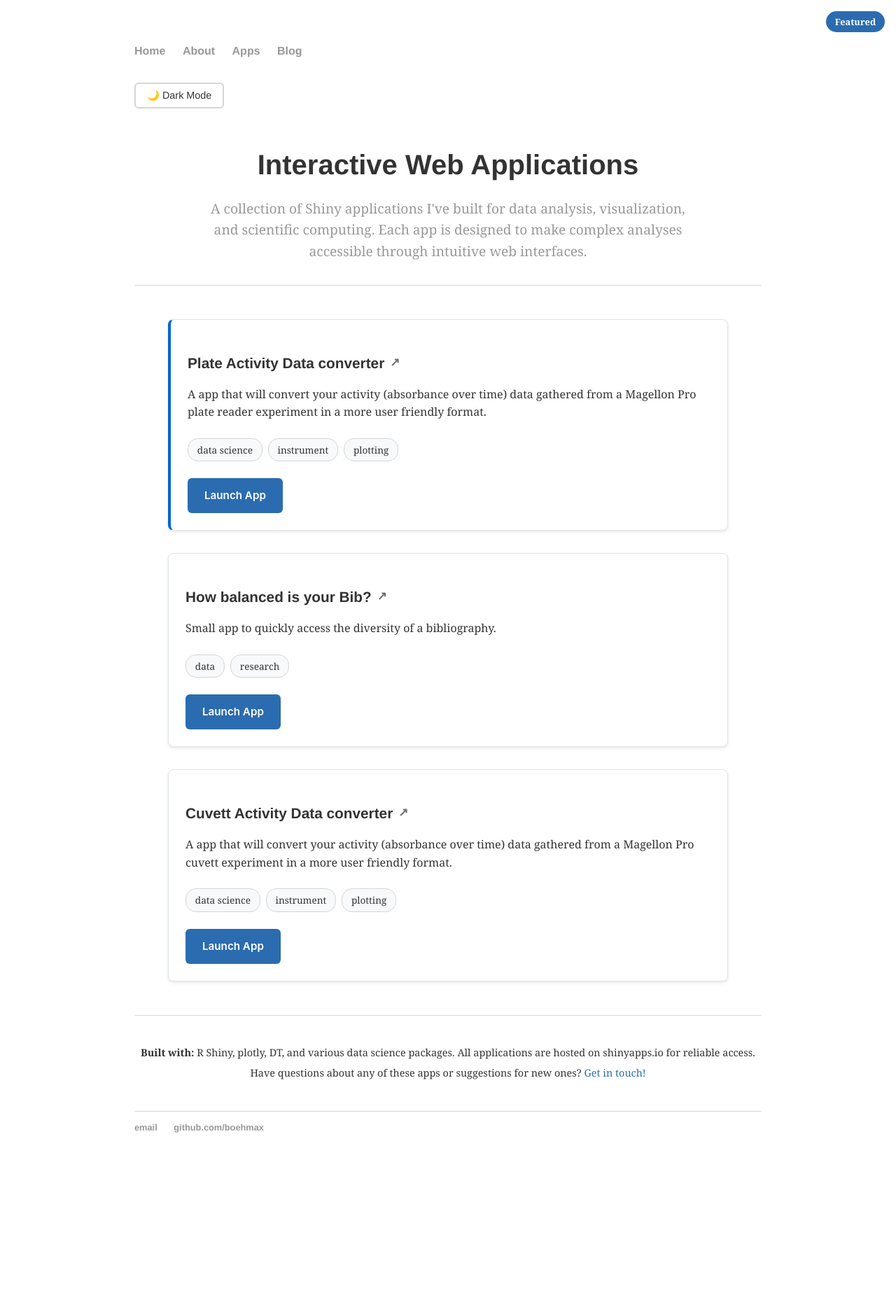
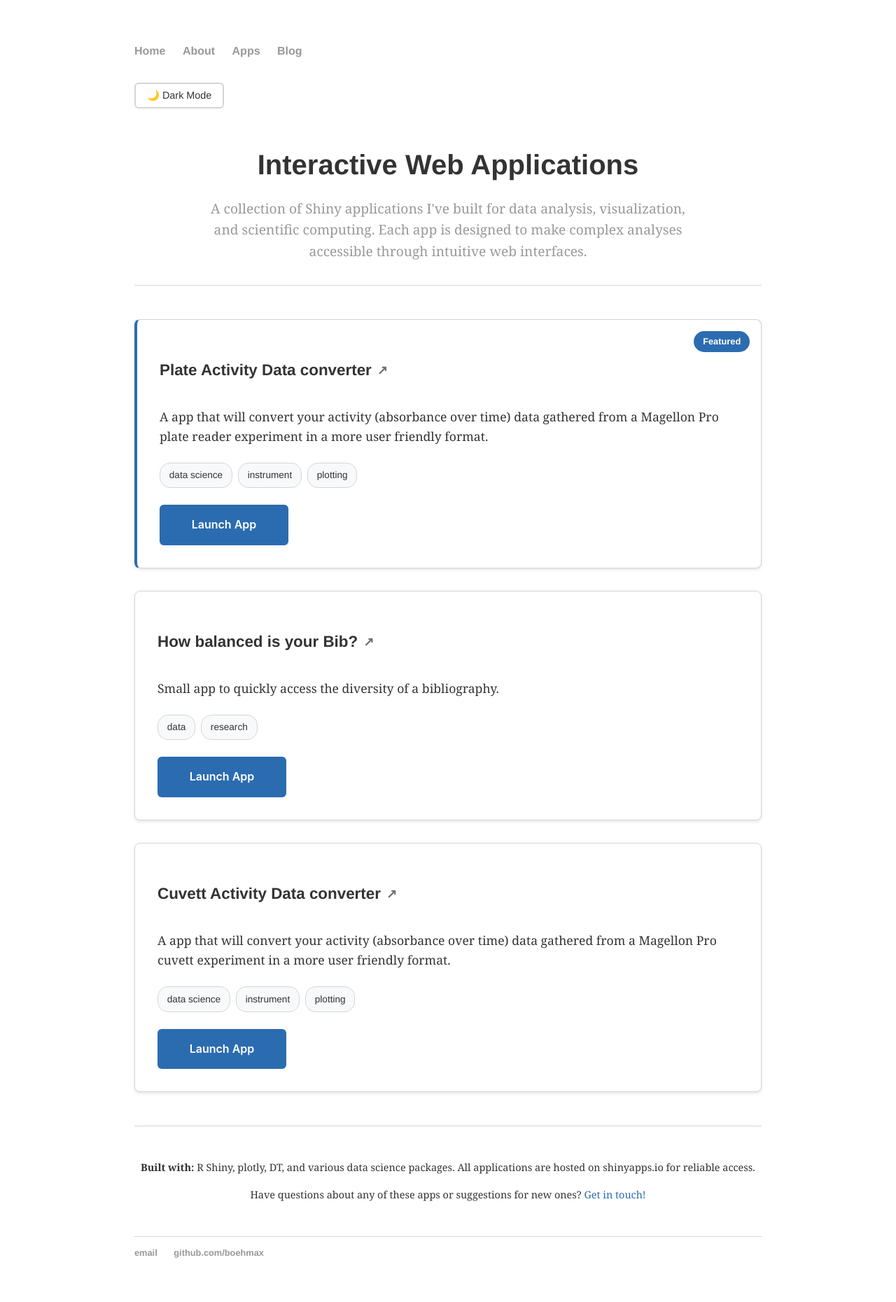
Before and after one commit to boehmax/boehmax.github.io, a Jekyll site: the page built from apps/index.html, in a window 1280 px wide. Shown: the whole page at 70% size. Built offline with Jekyll 4.4.1, drawn with Linux system fonts in a browser that asks for light colours; nearby versions of some CDN libraries; before the commit the page ends 1681 px from its top, so only the background shows below that.

Commit message:
Fix typos and enhance CSS for app layout
Corrected typos, improved spacing, and enhanced responsive design for app cards.

```diff
--- a/css/main.css
+++ b/css/main.css
@@ -1,4 +1,4 @@
-/* To prefent flashing */
+/* To prevent flashing */
 html:not([data-theme]) {
     visibility: hidden;
 }
@@ -15,6 +15,11 @@
     --border-color: #d5d5d5;
     --accent-color: #2b6cb0;
     --code-bg: #f8f9fa;
+    --success-color: #22c55e;
+    --warning-color: #f59e0b;
+    --error-color: #ef4444;
+    --shadow: rgba(0, 0, 0, 0.1);
+    --shadow-hover: rgba(0, 0, 0, 0.15);
 }
 
 [data-theme="dark"] {
@@ -24,6 +29,8 @@
     --border-color: #2d3748;
     --accent-color: #4fd1c7;
     --code-bg: #1a202c;
+    --shadow: rgba(0, 0, 0, 0.3);
+    --shadow-hover: rgba(0, 0, 0, 0.4);
 }
 
 /* Apply serif font to body text */
@@ -34,12 +41,12 @@
     color: var(--text-color);
     transition: background-color 0.3s ease, color 0.3s ease;
     font-family: 'Georgia', 'Times New Roman', 'Times', serif;
-    line-height: 1.6;  /* increases vertical spacing between lines */
+    line-height: 1.6;
 }
 
 nav ul, footer ul {
     font-family: 'Helvetica', 'Arial', 'Sans-Serif';
-    padding: 0px;
+    padding: 0;
     list-style: none;
     font-weight: bold;
 }
@@ -73,19 +80,19 @@
 /* Paragraphs inherit serif from body */
 p {
     font-size: 1em;
-    line-height: 0.9em;
+    line-height: 1.6; /* Changed from 0.9em - this was too tight */
     color: var(--text-color);
     margin-bottom: 1em;
 }
 
 /* Add spacing between list items */
 li {
-  margin-bottom: 0.5em;
+    margin-bottom: 0.5em;
 }
 
 footer {
     border-top: 1px solid var(--border-color);
-    font-size: .8em;
+    font-size: 0.8em;
 }
 
 ul.posts {
@@ -378,39 +385,37 @@
     margin: 0 auto;
 }
 
-/* Apps Grid Layout */
+/* Apps Grid Layout - Vertical Stacking */
 .apps-grid {
     display: flex;
     flex-direction: column;
     gap: 2rem;
-    max-width: 800px; /* Optional: limit width for better readability */
+    max-width: 900px; /* Slightly wider for better content display */
     margin: 0 auto;
 }
 
-/* Individual App Cards */
+/* Individual App Cards - Horizontal Layout */
 .app-card {
     display: flex;
     flex-direction: row;
     align-items: flex-start;
-    padding: 1.5rem;
-    border: 1px solid #e1e5e9;
+    padding: 2rem;
+    border: 1px solid var(--border-color);
     border-radius: 8px;
-    background: white;
-    box-shadow: 0 2px 4px rgba(0,0,0,0.1);
+    background-color: var(--bg-color);
+    box-shadow: 0 2px 4px var(--shadow);
+    transition: all 0.3s ease;
+    position: relative;
 }
 
 .app-card:hover {
     border-color: var(--accent-color);
     transform: translateY(-2px);
-    box-shadow: 0 8px 25px rgba(0, 0, 0, 0.1);
-}
-
-[data-theme="dark"] .app-card:hover {
-    box-shadow: 0 8px 25px rgba(0, 0, 0, 0.3);
+    box-shadow: 0 8px 25px var(--shadow-hover);
 }
 
 .app-card.featured {
-    border-left: 4px solid #0066cc; /* Optional: highlight featured apps */
+    border-left: 4px solid var(--accent-color);
 }
 
 .app-card.featured::before {
@@ -424,20 +429,24 @@
     border-radius: 15px;
     font-size: 0.8rem;
     font-weight: 600;
+    font-family: 'Helvetica', 'Arial', 'Sans-Serif';
     z-index: 2;
 }
 
 /* App Images */
 .app-image {
     flex-shrink: 0;
-    margin-right: 1.5rem;
-    width: 200px; /* Adjust as needed */
+    margin-right: 2rem;
+    width: 250px;
+    overflow: hidden;
+    border-radius: 6px;
 }
 
 .app-image img {
     width: 100%;
     height: auto;
-    border-radius: 4px;
+    border-radius: 6px;
+    transition: transform 0.3s ease;
 }
 
 .app-card:hover .app-image img {
@@ -447,11 +456,16 @@
 /* App Content */
 .app-content {
     flex: 1;
+    display: flex;
+    flex-direction: column;
+    justify-content: space-between;
+    min-height: 200px; /* Ensures consistent card heights */
 }
 
 .app-title {
     margin-bottom: 1rem;
-    font-size: 1.3em;
+    font-size: 1.4em;
+    font-family: 'Helvetica', 'Arial', 'Sans-Serif';
 }
 
 .app-title a {
@@ -477,7 +491,7 @@
 }
 
 .app-description {
-    font-size: 1em;
+    font-size: 1.1em;
     line-height: 1.6;
     color: var(--text-color);
     margin-bottom: 1.5rem;
@@ -495,10 +509,12 @@
 .tag {
     background-color: var(--code-bg);
     color: var(--text-color);
-    padding: 0.3rem 0.8rem;
+    padding: 0.4rem 0.8rem;
     border-radius: 15px;
     font-size: 0.85rem;
+    font-family: 'Helvetica', 'Arial', 'Sans-Serif';
     border: 1px solid var(--border-color);
+    font-weight: 500;
 }
 
 /* Launch Button */
@@ -511,24 +527,25 @@
     display: inline-block;
     background-color: var(--accent-color);
     color: var(--bg-color);
-    padding: 0.8rem 1.5rem;
+    padding: 1rem 2rem;
     border-radius: 6px;
     text-decoration: none;
     font-weight: 600;
-    font-size: 0.95rem;
+    font-size: 1rem;
     transition: all 0.2s ease;
     text-align: center;
+    min-width: 120px;
 }
 
 .launch-btn:hover {
     background-color: var(--text-color);
     transform: translateY(-1px);
     text-decoration: none;
+    box-shadow: 0 4px 12px var(--shadow);
 }
 
 /* Empty State */
 .no-apps {
-    grid-column: 1 / -1;
     text-align: center;
     padding: 3rem;
     color: var(--link-color);
@@ -554,13 +571,32 @@
     color: var(--accent-color);
 }
 
-/* Responsive Design */
-@media (max-width: 768px) {
+/* Enhanced Responsive Design */
+@media (max-width: 900px) {
     .apps-grid {
-        grid-template-columns: 1fr;
+        max-width: 100%;
         gap: 1.5rem;
     }
 
+    .app-card {
+        flex-direction: column;
+        text-align: center;
+    }
+
+    .app-image {
+        margin-right: 0;
+        margin-bottom: 1.5rem;
+        width: 100%;
+        max-width: 400px;
+        align-self: center;
+    }
+
+    .app-content {
+        min-height: auto;
+    }
+}
+
+@media (max-width: 768px) {
     .apps-header h1 {
         font-size: 2.2em;
     }
@@ -569,8 +605,16 @@
         font-size: 1.1em;
     }
 
-    .app-content {
-        padding: 1.2rem;
+    .app-card {
+        padding: 1.5rem;
+    }
+
+    .app-title {
+        font-size: 1.3em;
+    }
+
+    .app-description {
+        font-size: 1em;
     }
 }
 
@@ -581,4 +625,35 @@
         padding: 0.2rem 0.6rem;
         font-size: 0.75rem;
     }
+
+    .launch-btn {
+        padding: 0.8rem 1.5rem;
+        font-size: 0.95rem;
+    }
 }
+
+/* Accessibility improvements */
+.launch-btn:focus,
+.theme-toggle:focus {
+    outline: 2px solid var(--accent-color);
+    outline-offset: 2px;
+}
+
+/* Print styles */
+@media print {
+    .theme-toggle,
+    .app-actions {
+        display: none;
+    }
+
+    .app-card {
+        break-inside: avoid;
+        box-shadow: none;
+        border: 1px solid #ccc;
+    }
+}
+
+/* Smooth scrolling for anchor links */
+html {
+    scroll-behavior: smooth;
+}
```
